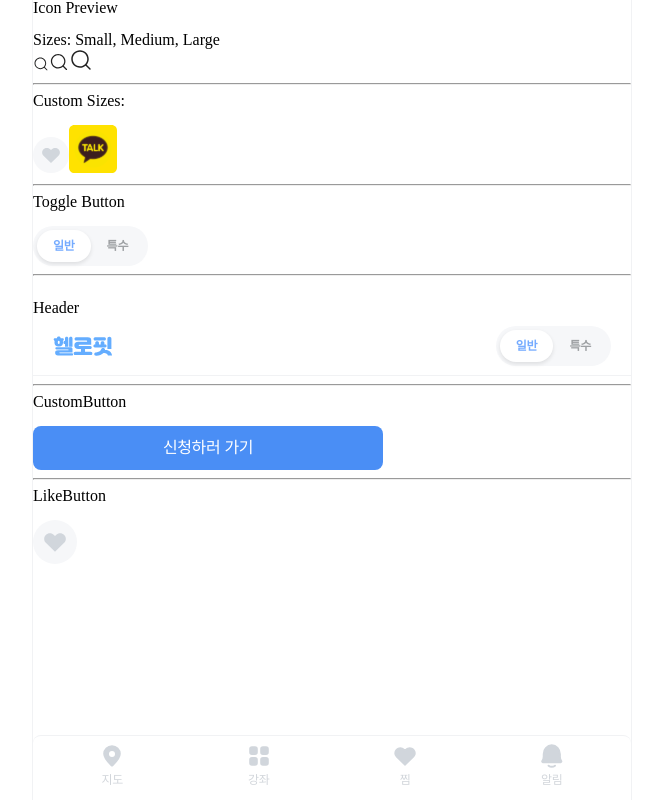
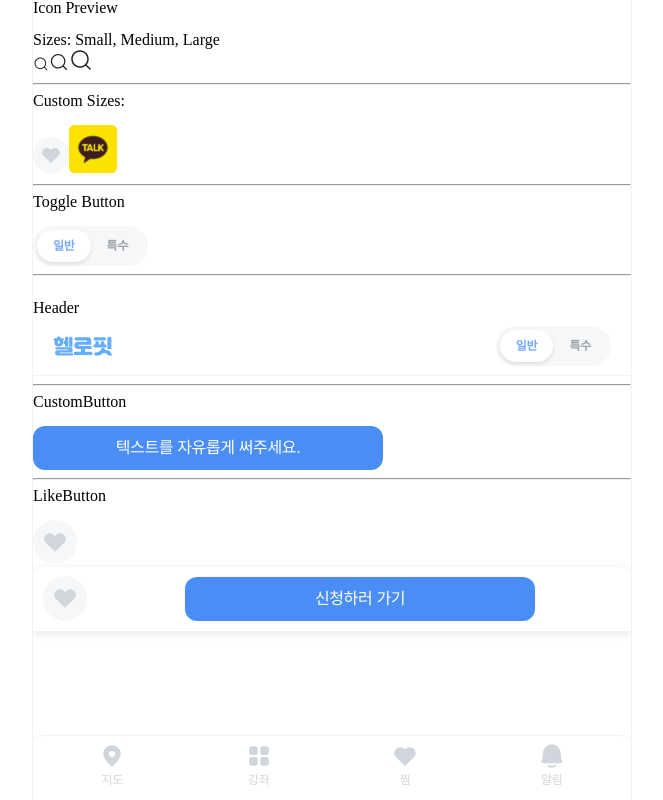
Before and after one commit to HELLO-FIT/FE_HELLO-FIT, a Next.js app: page /preview in a window 1280 px wide. Shown: the whole page, without its empty margins (308-971 px from the left). Built offline with nearby package versions, Linux system fonts and the light colour scheme; a web font is replaced by a local one.

Commit message:
Feat: ButtonContainer Component

```diff
--- a/src/components/Button/CustomButton/CustomButton.module.scss
+++ b/src/components/Button/CustomButton/CustomButton.module.scss
@@ -5,12 +5,14 @@
   color: $white;
   padding: 10px 20px;
   border: none;
-  border-radius: 8px;
+  border-radius: 12px;
   @include B16M;
   cursor: pointer;
   text-align: center;
   display: inline-block;
-  transition: background-color 0.2s, box-shadow 0.2s;
+  transition:
+    background-color 0.2s,
+    box-shadow 0.2s;
 
   width: 100%;
   max-width: 350px;
--- /dev/null
+++ b/src/components/ButtonContainer/ButtonContainer.module.scss
@@ -0,0 +1,31 @@
+@import '@/styles/globals.scss';
+
+.container {
+  display: flex;
+  align-items: center;
+  padding: 10px;
+  background-color: $white;
+  border-top-left-radius: 12px;
+  border-top-right-radius: 12px;
+  box-shadow: 0 2px 8px rgba(0, 0, 0, 0.1);
+  // max-width: 600px;
+  margin: 0 auto;
+}
+
+.likeButton {
+  margin-right: 12px;
+  display: flex;
+  align-items: center;
+  justify-content: center;
+  width: 44px;
+  height: 44px;
+  border-radius: 50%;
+  background-color: $gray10;
+}
+
+.customButton {
+  flex: 1;
+  display: flex;
+  align-items: center;
+  justify-content: center;
+}
--- /dev/null
+++ b/src/components/ButtonContainer/index.tsx
@@ -0,0 +1,20 @@
+import React from 'react';
+import LikeButton from '@/components/Button/LikeButton';
+import CustomButton from '@/components/Button/CustomButton';
+import styles from './ButtonContainer.module.scss';
+
+export default function ButtonContainer() {
+  return (
+    <div className={styles.container}>
+      <div className={styles.likeButton}>
+        <LikeButton />
+      </div>
+      <div className={styles.customButton}>
+        <CustomButton
+          label="신청하러 가기"
+          onClick={() => alert('신청이 완료되었습니다!')}
+        />
+      </div>
+    </div>
+  );
+}
--- a/src/pages/preview/index.tsx
+++ b/src/pages/preview/index.tsx
@@ -3,6 +3,7 @@ import ToggleButton from '@/components/ToggleButton';
 import Header from '@/components/Header';
 import CustomButton from '@/components/Button/CustomButton';
 import LikeButton from '@/components/Button/LikeButton';
+import ButtonContainer from '@/components/ButtonContainer';
 
 export default function Preview() {
   return (
@@ -44,7 +45,7 @@ export default function Preview() {
       <div>
         <p>CustomButton</p>
         <br />
-        <CustomButton label={'신청하러 가기'} />
+        <CustomButton label={'텍스트를 자유롭게 써주세요.'} />
       </div>
       <hr />
       <div>
@@ -52,6 +53,7 @@ export default function Preview() {
         <br />
         <LikeButton />
       </div>
+      <ButtonContainer />
     </div>
   );
 }
```
Also changed, not shown: src/components/Button/SportButton/SportButton.module.scss (added).
